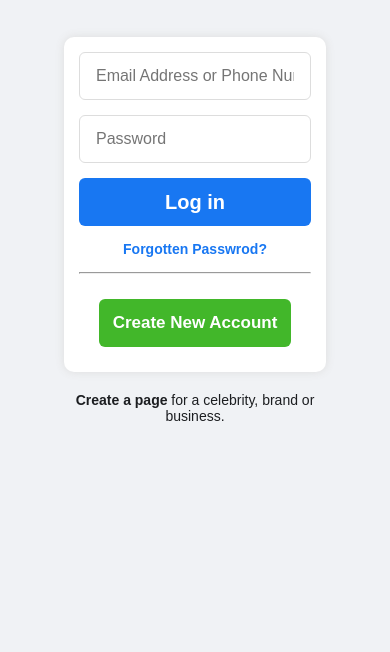
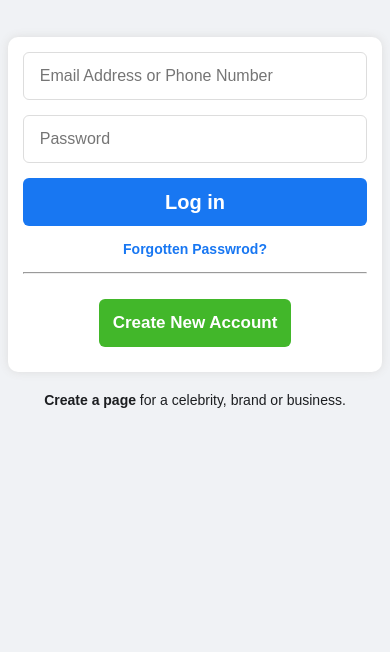
Before and after one commit to divyanshrampal/facebook-login-clone, a plain HTML site: page index.html in a window 390 px wide. Shown: the part 192-844 px from the top of the page. Drawn offline with Linux system fonts and the light colour scheme.

Commit message:
Final Commit

```diff
--- a/style.css
+++ b/style.css
@@ -194,7 +194,7 @@ img{
     .formSection{
         flex-basis: 100%;
         text-align: center;
-        width: 70%;
+        max-width: 396px;
     }
 
     #page{
```
